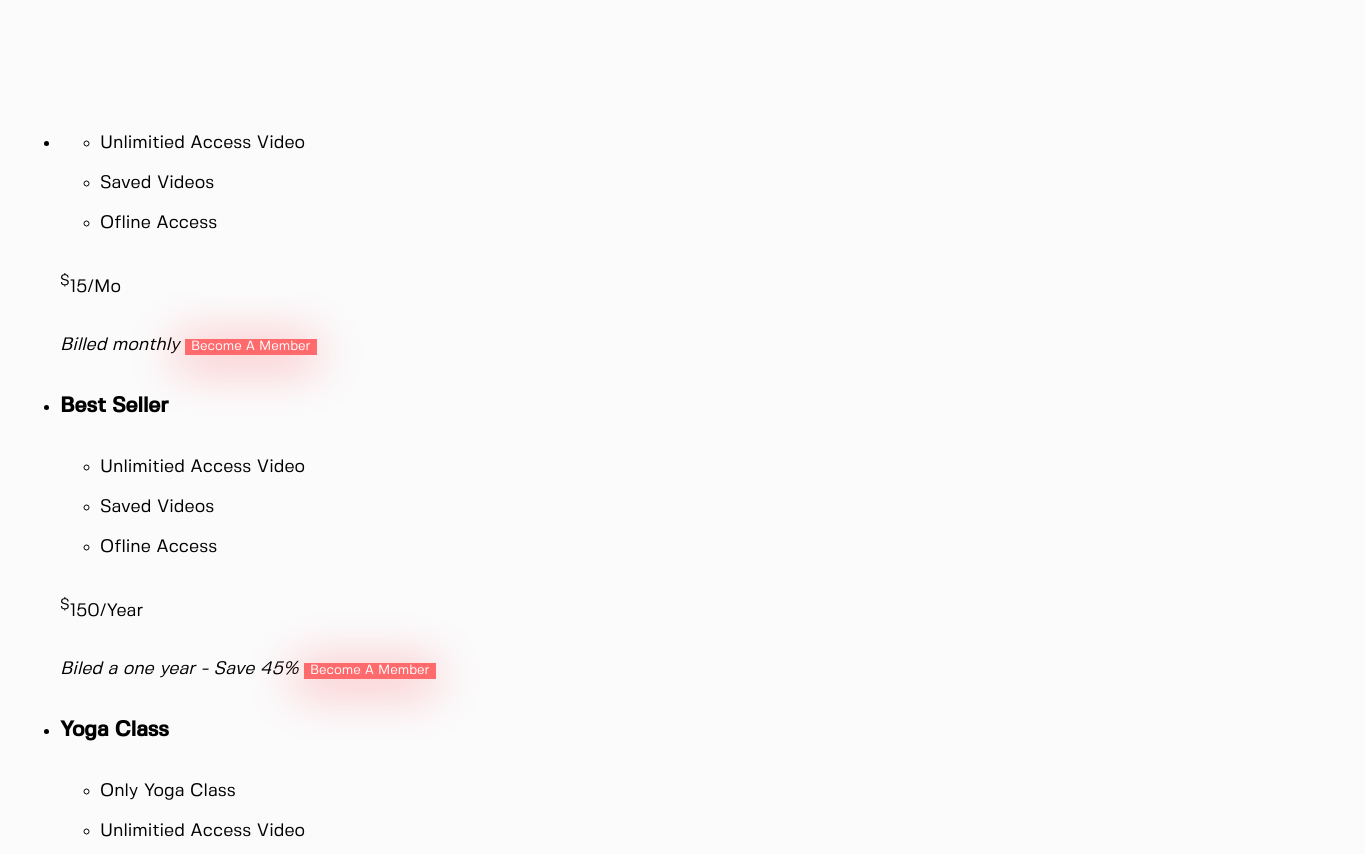
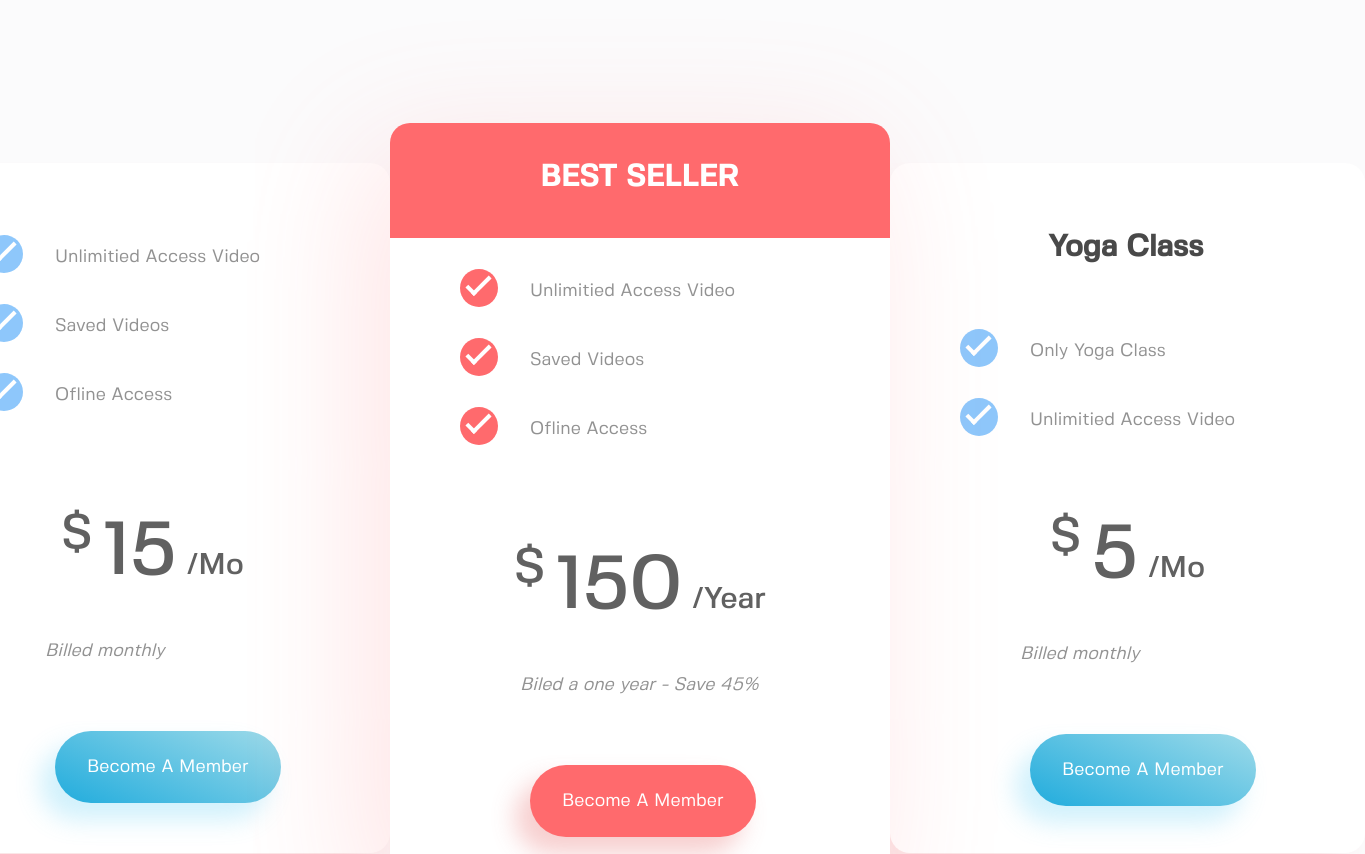
Before and after one commit to amelinayullia/beryoga, a website: page source/index.html in a window 1280 px wide. Shown: the part 8680-9534 px from the top of the page, 1365 px wide, since content can reach past the window. Drawn offline with nearby package versions, Linux system fonts and the light colour scheme; files that its build step writes are made by us from their sources.

Commit message:
adds styles for section best-offers

```diff
--- /dev/null
+++ b/source/sass/blocks/best-offers.scss
@@ -0,0 +1,13 @@
+.best-offers {
+  margin-bottom: 200px;
+
+  .best-offers__list {
+    display: flex;
+    margin: 0;
+    margin-left: 240px;
+    margin-right: 240px;
+    padding: 0;
+    justify-content: center;
+    list-style: none;
+  }
+}
--- /dev/null
+++ b/source/sass/blocks/offers-item.scss
@@ -0,0 +1,131 @@
+.offers-item {
+  min-width: 475px;
+  box-shadow: -27px 32px 35px rgba(255, 106, 109, 0.15);
+  border-radius: 20px;
+  background-color: #ffffff;
+  margin-top: 40px;
+  padding-top: 35px;
+  height: 690px;
+
+  &--bestseller {
+    min-width: 500px;
+    border-radius: 20px;
+    box-shadow: -24px 28px 136px rgba(255, 106, 109, 0.19);
+    background: linear-gradient(to top, #ffffff 85%, #ff6a6d 15%);
+    z-index: 1;
+    margin: 0;
+    padding: 0;
+    min-height: 770px;
+  }
+
+  .offers-item__title {
+    font-size: 30px;
+    font-weight: 700;
+    line-height: 29px;
+    color: #494949;
+    padding: 0 158px;
+    padding-top: 35px;
+    padding-bottom: 30px;
+    margin: 0;
+
+    &--bestseller {
+      color: #ffffff;
+      text-transform: uppercase;
+      padding: 40px 150px;
+      margin: 0;
+    }
+  }
+
+  .offers-item__list {
+    list-style: none;
+    margin-top: 45px;
+    margin-bottom: 60px;
+    padding-left: 140px;
+    padding-right: 20px;
+
+    &--yogaclass {
+      margin-bottom: 38px;
+    }
+  }
+
+  .offers-item__item {
+    line-height: 29px;
+    color: rgb(146, 146, 146);
+    padding-bottom: 40px;
+    position: relative;
+
+    &::before {
+      content: "";
+      position: absolute;
+      width: 38px;
+      height: 38px;
+      background-color: #8ec7fb;
+      top: -8px;
+      left: -70px;
+      border-radius: 50%;
+    }
+
+    &::after {
+      content: "";
+      position: absolute;
+      top: 0;
+      left: -64px;
+      width: 25px;
+      height: 12px;
+      border-bottom: 4px solid #ffffff;
+      border-left: 4px solid #ffffff;
+      -webkit-transform: rotate(-45deg);
+      transform: rotate(-45deg);
+    }
+
+    &--bestseller {
+      &::before {
+        background-color: #ff6a6d;
+      }
+    }
+  }
+
+  .offers-item__price {
+    font-size: 75px;
+    font-weight: 500;
+    line-height: 50px;
+    color: rgb(97, 97, 97);
+    text-align: center;
+    margin: 0;
+    margin-bottom: 40px;
+  }
+
+  .offers-item__sup-price {
+    font-size: 48px;
+    padding-right: 10px;
+  }
+
+  .offers-item__season-price {
+    font-size: 30px;
+    padding-left: 10px;
+  }
+
+  .offers-item__save {
+    color: rgb(146, 146, 146);
+    margin-left: 130px;
+  }
+
+  .offers-item__button {
+    padding: 26px 32px;
+    border-radius: 40px;
+    font-size: 18px;
+    margin-top: 60px;
+    box-shadow: -14px 16px 24px 1px rgba(95, 206, 244, 0.29),
+      0 0 7px rgba(255, 255, 255, 0.35);
+    background-color: #8ec7fb;
+    background-image: linear-gradient(24deg, #21acdd 0%, #9ddae9 100%);
+    margin-left: 140px;
+
+    &--bestseller {
+      box-shadow: -14px 16px 24px 1px rgba(226, 88, 91, 0.29),
+        0 0 7px rgba(255, 255, 255, 0.35);
+      background-color: #ff6a6d;
+      background-image: linear-gradient(24deg, #ff6a6d, #ff6a6d);
+    }
+  }
+}
--- a/source/sass/style.scss
+++ b/source/sass/style.scss
@@ -15,3 +15,5 @@
 @import "blocks/hiw-item.scss";
 @import "blocks/blog.scss";
 @import "blocks/ways.scss";
+@import "blocks/best-offers.scss";
+@import "blocks/offers-item.scss";
```
